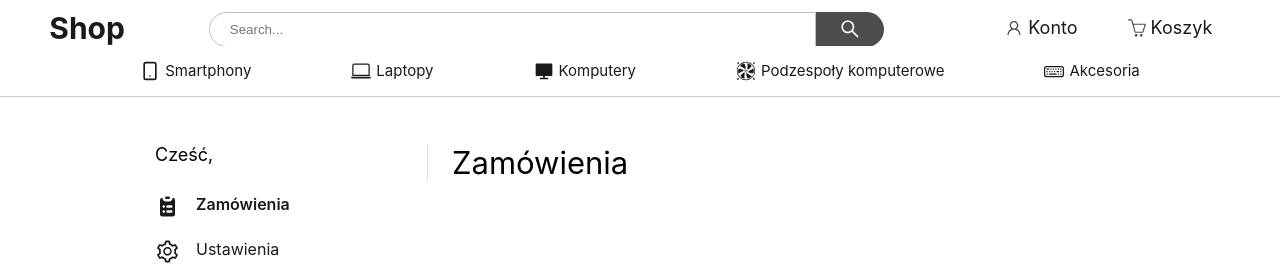
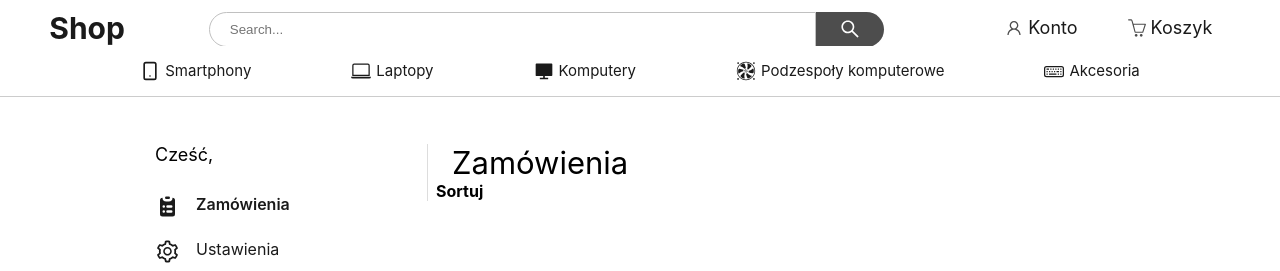
Before and after one commit to tomaszsliwakowski/E-Commers-Shop, a React (Create React App) app in the folder client/: page /E-Commers-Shop/user/orders in a window 1280 px wide. Shown: the top 271 px of the page. Built offline with nearby package versions, Linux system fonts and the light colour scheme; no server answers.

Commit message:
Changes to be committed: 	new file:   client/src/components/User/UserOrders/SortOrders.tsx 	modified:   client/src/components/User/UserOrders/UserOrders.tsx 	modified:   client/src/components/User/UserOrders/index.tsx 	modified:   client/src/components/User/UserOrders/style/index.tsx

```diff
--- /dev/null
+++ b/client/src/components/User/UserOrders/SortOrders.tsx
@@ -0,0 +1,15 @@
+import React from "react";
+import { Orders } from ".";
+
+const SortOrders = () => {
+  return (
+    <Orders.SortPanel>
+      <Orders.SortCon>
+        <Orders.SortTitle>Sortuj</Orders.SortTitle>
+        <Orders.SortSelect></Orders.SortSelect>
+      </Orders.SortCon>
+    </Orders.SortPanel>
+  );
+};
+
+export default SortOrders;
--- a/client/src/components/User/UserOrders/UserOrders.tsx
+++ b/client/src/components/User/UserOrders/UserOrders.tsx
@@ -2,6 +2,7 @@ import React from "react";
 import { Orders } from ".";
 import UserPanel from "../Panel/Panel";
 import styled from "styled-components";
+import SortOrders from "./SortOrders";
 
 const UserOrders = () => {
   return (
@@ -9,6 +10,7 @@ const UserOrders = () => {
       <UserPanel />
       <Orders>
         <Orders.Title>Zamówienia</Orders.Title>
+        <SortOrders />
       </Orders>
     </Layout>
   );
--- a/client/src/components/User/UserOrders/index.tsx
+++ b/client/src/components/User/UserOrders/index.tsx
@@ -1,5 +1,12 @@
 import React from "react";
-import { Container, Title } from "./style/index";
+import {
+  Container,
+  Title,
+  SortPanel,
+  SortCon,
+  SortTitle,
+  SortSelect,
+} from "./style/index";
 import { DivProps, HeadProps } from "../../../types/Types";
 
 export function Orders({ children, ...restprops }: DivProps) {
@@ -9,3 +16,25 @@ export function Orders({ children, ...restprops }: DivProps) {
 Orders.Title = function OrdersTitle({ children, ...restprops }: HeadProps) {
   return <Title {...restprops}>{children}</Title>;
 };
+
+Orders.SortPanel = function OrdersSortPanel({
+  children,
+  ...restprops
+}: DivProps) {
+  return <SortPanel {...restprops}>{children}</SortPanel>;
+};
+Orders.SortCon = function OrdersSortCon({ children, ...restprops }: DivProps) {
+  return <SortCon {...restprops}>{children}</SortCon>;
+};
+Orders.SortTitle = function OrdersSortTitle({
+  children,
+  ...restprops
+}: HeadProps) {
+  return <SortTitle {...restprops}>{children}</SortTitle>;
+};
+Orders.SortSelect = function OrdersSortSelect({
+  children,
+  ...restprops
+}: DivProps) {
+  return <SortSelect {...restprops}>{children}</SortSelect>;
+};
--- a/client/src/components/User/UserOrders/style/index.tsx
+++ b/client/src/components/User/UserOrders/style/index.tsx
@@ -11,3 +11,7 @@ export const Title = styled.h2`
   font-size: 31px;
   padding-left: 1rem;
 `;
+export const SortPanel = styled.div``;
+export const SortCon = styled.div``;
+export const SortTitle = styled.h4``;
+export const SortSelect = styled.div``;
```
